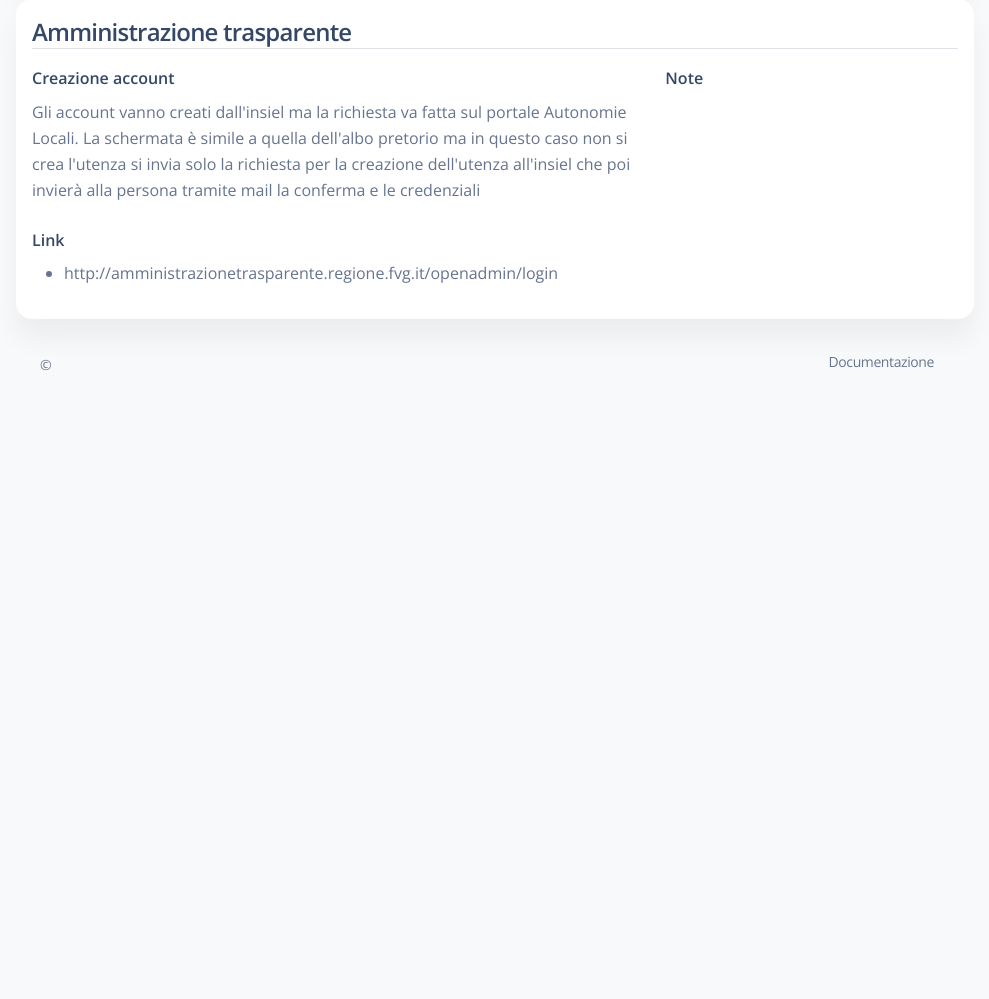
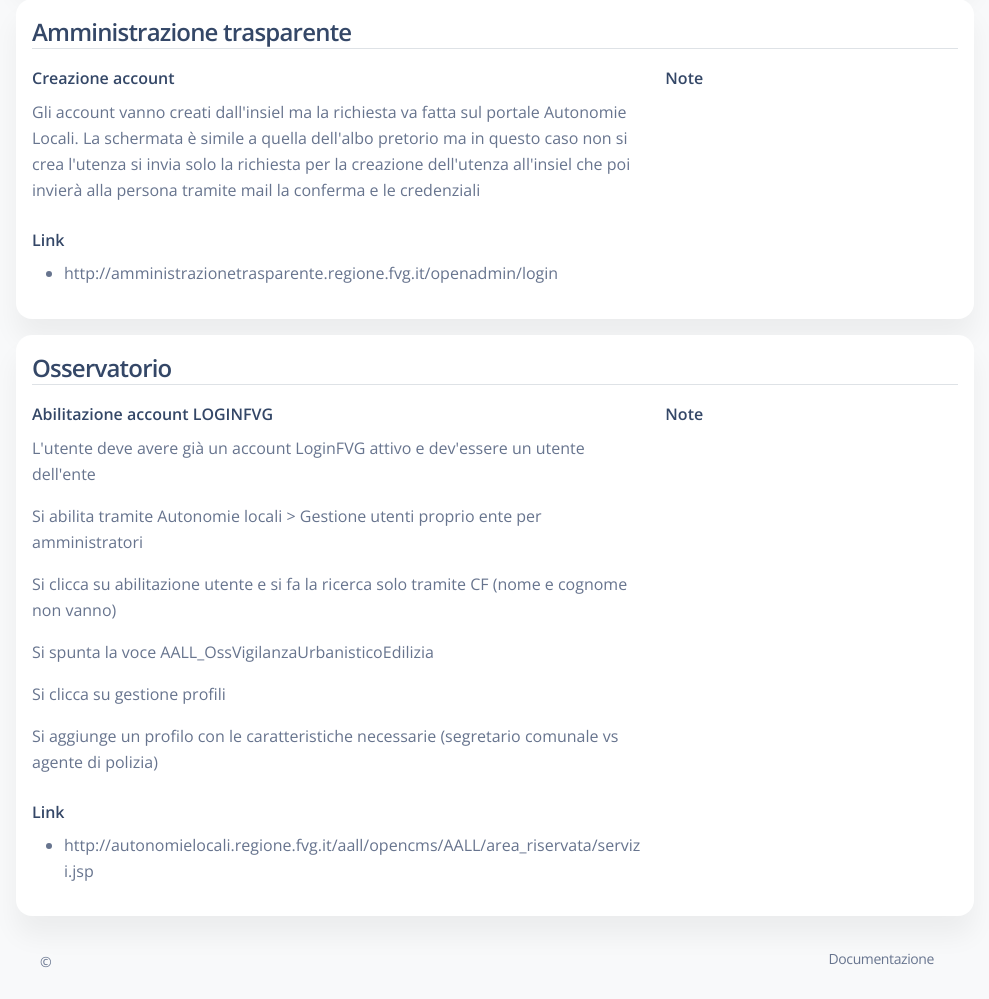
Before and after one commit to flond7/handleUsers, a Django app: template handleUsers/api/templates/account_info.html in a window 1280 px wide. Shown: the part 2203-3202 px from the top of the page, without its empty margins (282-1271 px from the left). Before the commit the page ends 2574 px from the top, so only its background shows below. Run offline with Django 4.2, Linux system fonts and the light colour scheme; the template is opened without the code that fills it, so the values that code supplies are empty; some libraries are stand-ins or nearby versions.

Commit message:
added osservatorio info

```diff
--- a/handleUsers/api/templates/account_info.html
+++ b/handleUsers/api/templates/account_info.html
@@ -144,6 +144,34 @@
           </div>
 
 
+
+          <div class="card p-3 mb-3">
+            <h4 class="mb-3 border-bottom">Osservatorio</h6>
+            <div class="row">
+              <div class="col-md-8">
+                <h6>Abilitazione account LOGINFVG</h6>
+                <p>L'utente deve avere già un account LoginFVG attivo e dev'essere un utente dell'ente</p>
+                <p>Si abilita tramite Autonomie locali > Gestione utenti proprio ente per amministratori</p>
+                <p>Si clicca su abilitazione utente e si fa la ricerca solo tramite CF (nome e cognome non vanno)</p>
+                <p>Si spunta la voce AALL_OssVigilanzaUrbanisticoEdilizia </p>
+
+                <p>Si clicca su gestione profili </p>
+                <p>Si aggiunge un profilo con le caratteristiche necessarie (segretario comunale vs agente di polizia) </p>
+
+
+                <h6 class="mt-4">Link</h6>
+                <ul>
+                  <li>http://autonomielocali.regione.fvg.it/aall/opencms/AALL/area_riservata/servizi.jsp</li>
+                </ul>
+
+              </div>
+              <div class="col-md-4 text-small">
+                <h6>Note</h6>
+                <p></p>
+              </div>
+            </div>
+          </div>
+
         </div>
 
       </div>
```
